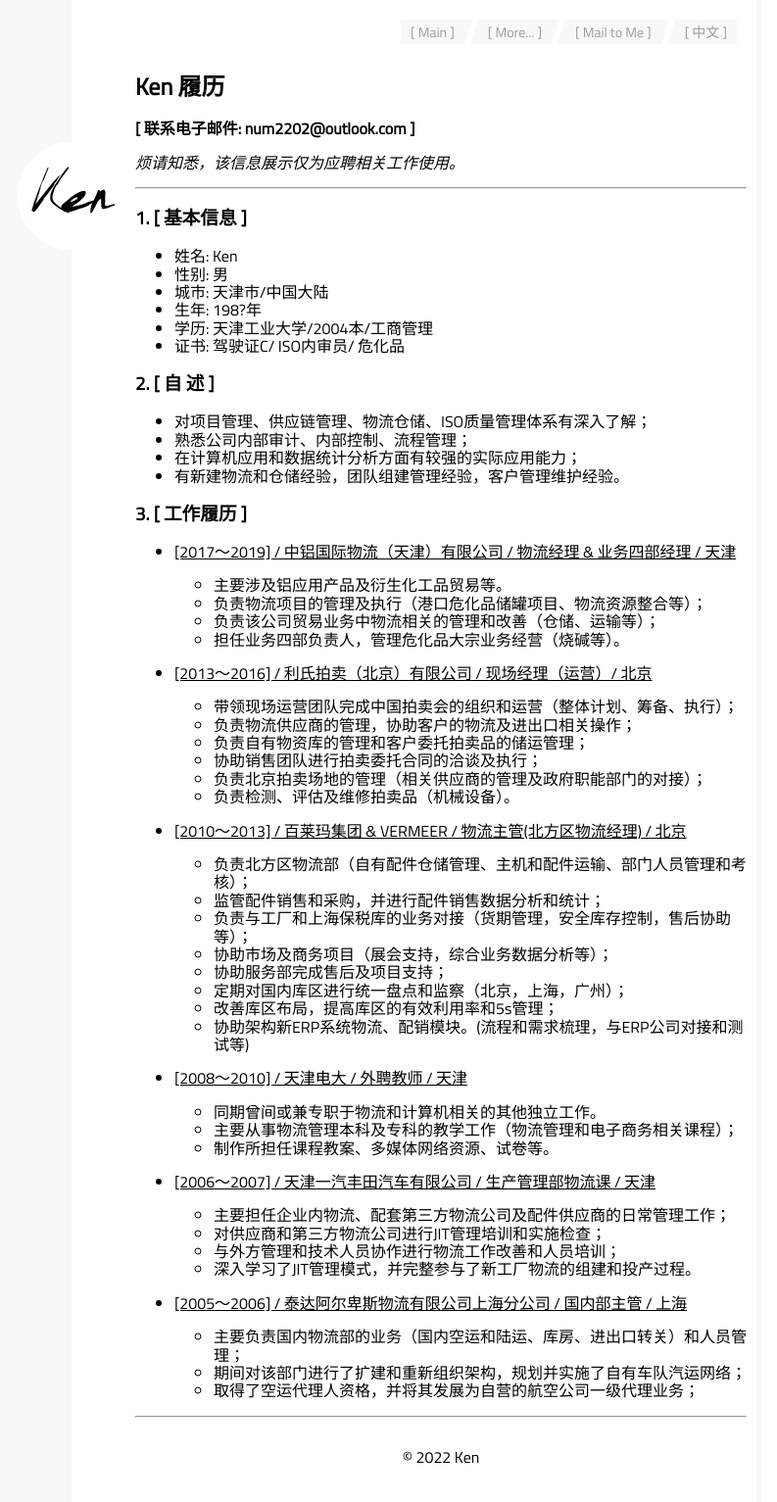
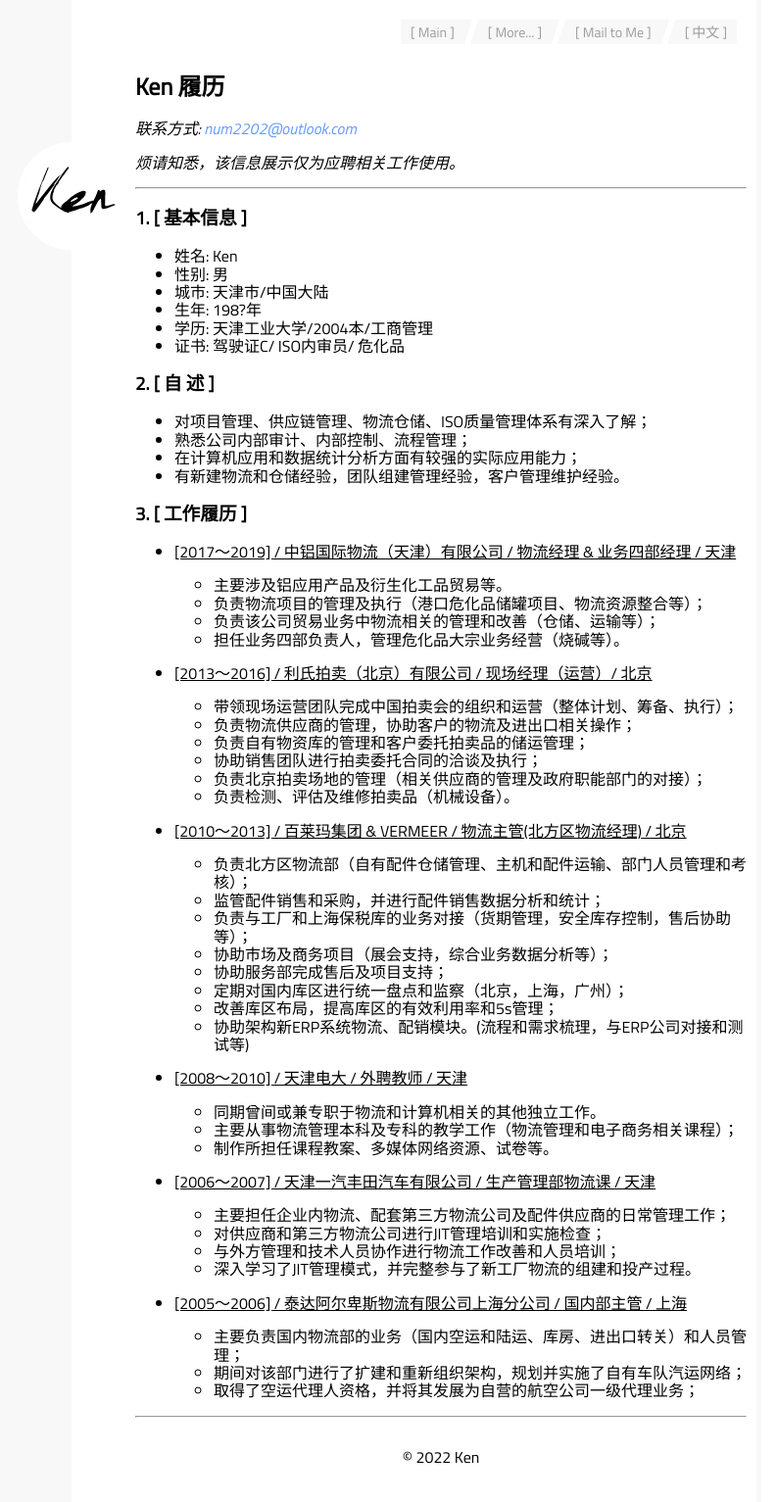
Before and after one commit to kenwebpage/kenwebpage.github.io, a Jekyll site: the page built from index_cn.md, in a window 1280 px wide. Shown: the whole page at 98% size, without its empty margins (375-1168 px from the left). Built offline with Jekyll 4.4.1, drawn with Linux system fonts in a browser that asks for light colours.

Commit message:
m3_20220814170451

```diff
--- a/index_cn.md
+++ b/index_cn.md
@@ -5,7 +5,7 @@ title: Ken_CN
 
 ## Ken 履历
 
-**[ 联系电子邮件: num2202@outlook.com ]**
+*联系方式: <num2202@outlook.com>*
 
 *烦请知悉，该信息展示仅为应聘相关工作使用。*
 
```
Also changed, not shown: index.md (+1 -1 lines).
